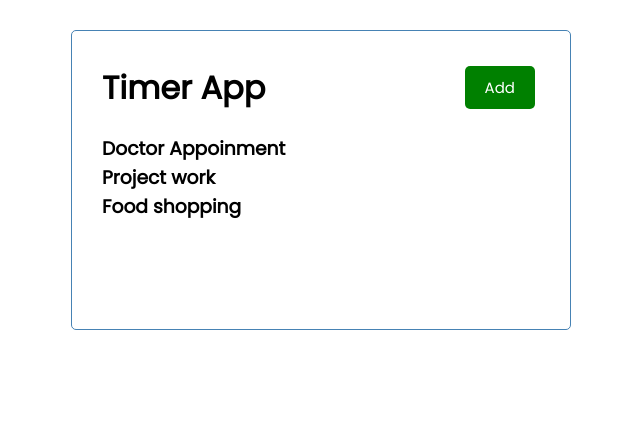
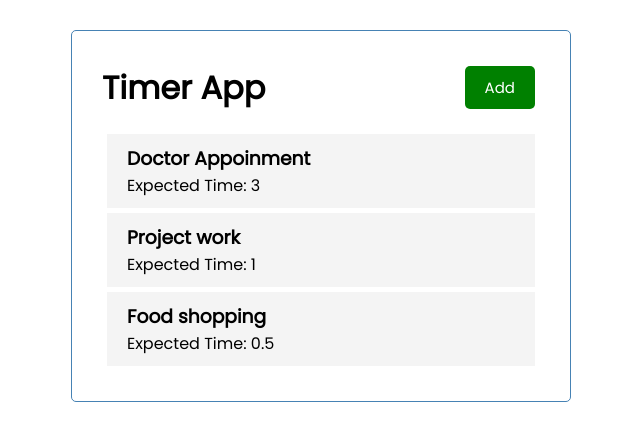
Before and after one commit to indar12/Timer, a React (Create React App) app: page / in a window 1280 px wide. Shown: the top 440 px of the page, without its empty margins (319-959 px from the left). Built offline with nearby package versions, Linux system fonts and the light colour scheme.

Commit message:
manual individual tasks are added in a list

```diff
--- a/src/App.js
+++ b/src/App.js
@@ -1,10 +1,10 @@
-import './App.css';
-import Timer from './components/Timer';
+import "./App.css";
+import Timer from "./components/Timer";
 
 function App() {
   return (
     <div>
-      <Timer/>
+      <Timer />
     </div>
   );
 }
--- /dev/null
+++ b/src/components/TaskItem.js
@@ -0,0 +1,12 @@
+import React from "react";
+
+const TaskItem = ({ task }) => {
+  return (
+    <div className="task">
+      <h3>{task.taskName}</h3>
+      <p>Expected Time: {task.expectedTime}</p>
+    </div>
+  );
+};
+
+export default TaskItem;
--- a/src/components/Tasks.js
+++ b/src/components/Tasks.js
@@ -1,27 +1,11 @@
 import React from "react";
-const tasks = [
-  {
-    id: 1,
-    taskName: "Doctor Appoinment",
-    expectedTime: 3,
-  },
-  {
-    id: 2,
-    taskName: "Project work",
-    expectedTime: 1,
-  },
-  {
-    id: 3,
-    taskName: "Food shopping",
-    expectedTime: 0.5,
-  },
-];
+import TaskItem from "./TaskItem";
 
-const Tasks = () => {
+const Tasks = ({ tasks }) => {
   return (
     <>
-      {tasks.map((task) => (
-        <h3>{task.taskName}</h3>
+      {tasks.map((task, index) => (
+        <TaskItem key={index} task={task} />
       ))}
     </>
   );
--- a/src/components/Timer.js
+++ b/src/components/Timer.js
@@ -1,15 +1,32 @@
-import React from 'react'
-import Header from './Header'
-import Tasks from './Tasks';
+import Header from "./Header";
+import Tasks from "./Tasks";
+import React, { useState } from "react";
 
 const Timer = () => {
-    const title = "Timer App";
+  const [tasks, setTasks] = useState([
+    {
+      id: 1,
+      taskName: "Doctor Appoinment",
+      expectedTime: 3,
+    },
+    {
+      id: 2,
+      taskName: "Project work",
+      expectedTime: 1,
+    },
+    {
+      id: 3,
+      taskName: "Food shopping",
+      expectedTime: 0.5,
+    },
+  ]);
+  const title = "Timer App";
   return (
-    <div className='container'>
-        <Header title={title}/>
-        <Tasks/>
+    <div className="container">
+      <Header title={title} />
+      <Tasks tasks={tasks} />
     </div>
-  )
-}
+  );
+};
 
 export default Timer;
```
Also changed, not shown: src/components/Button.js (+6 -2 lines), src/components/Header.js (+12 -12 lines), src/index.js (+5 -5 lines).
